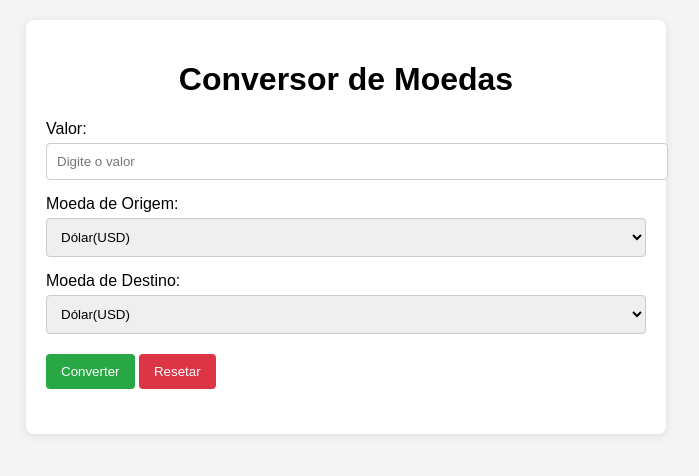
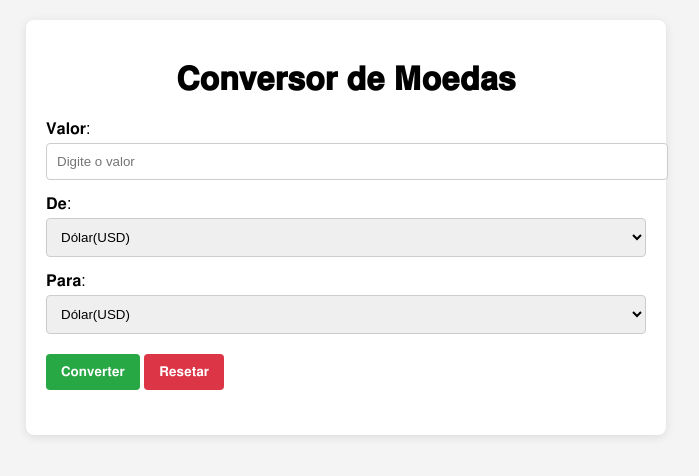
Before and after one commit to nayravsantos/Conversor-de-moedas, a plain HTML site: page index.html in a window 1280 px wide. Shown: the whole page, without its empty margins (294-993 px from the left). Drawn offline with Linux system fonts and the light colour scheme.

Commit message:
Personalizando HTML.

```diff
--- a/index.html
+++ b/index.html
@@ -8,14 +8,14 @@
 </head>
 <body>
     <div class="container">
-        <h1>Conversor de Moedas</h1>
+        <h1>𝐂𝐨𝐧𝐯𝐞𝐫𝐬𝐨𝐫 𝐝𝐞 𝐌𝐨𝐞𝐝𝐚𝐬</h1>
         <form id="currency-form">
             <div class="input-group">
-                <label for="amount">Valor:</label>
+                <label for="amount">𝐕𝐚𝐥𝐨𝐫:</label>
                 <input type="number" id="amount" placeholder="Digite o valor" required>
             </div>
             <div class="input-group">
-                <label for="from-currency">Moeda de Origem:</label>
+                <label for="from-currency">𝐃𝐞:</label>
                 <select id="from-currency">
                     <option value="USD">Dólar(USD)</option>
                     <option value="EUR">Euro(EUR)</option>
@@ -23,15 +23,15 @@
                 </select>
             </div>
             <div class="input-group">
-                <label for="to-currency">Moeda de Destino:</label>
+                <label for="to-currency">𝐏𝐚𝐫𝐚:</label>
                 <select id="to-currency">
                     <option value="USD">Dólar(USD)</option>
                     <option value="EUR">Euro(EUR)</option>
                     <option value="BRL">Real(BRL)</option>
                 </select>
             </div>
-            <button type="submit">Converter</button>
-            <button type="button" id="reset">Resetar</button>
+            <button type="submit">𝐂𝐨𝐧𝐯𝐞𝐫𝐭𝐞𝐫</button>
+            <button type="button" id="reset">𝐑𝐞𝐬𝐞𝐭𝐚𝐫</button>
         </form>
         <div id="result" class="result"></div>
     </div>
```
